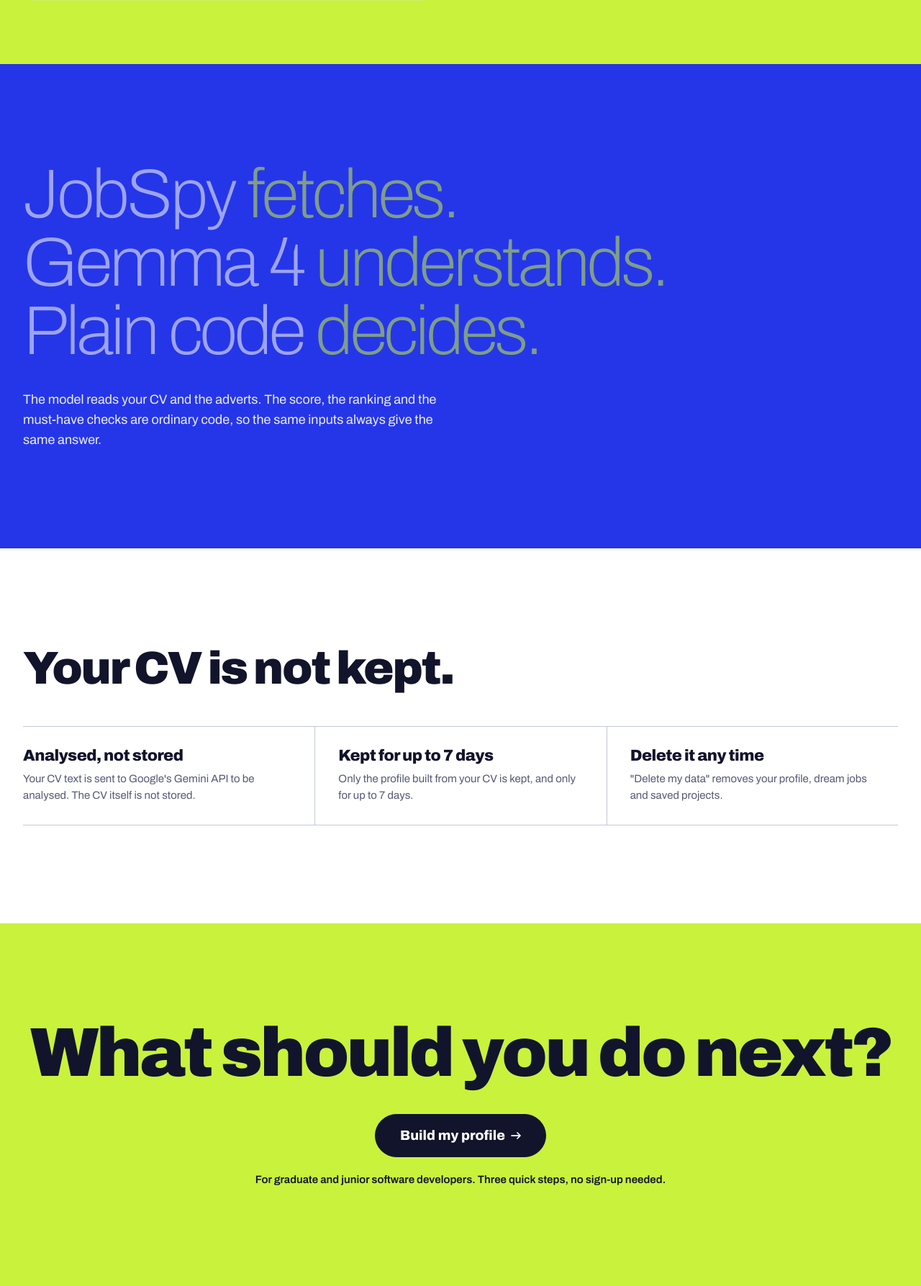
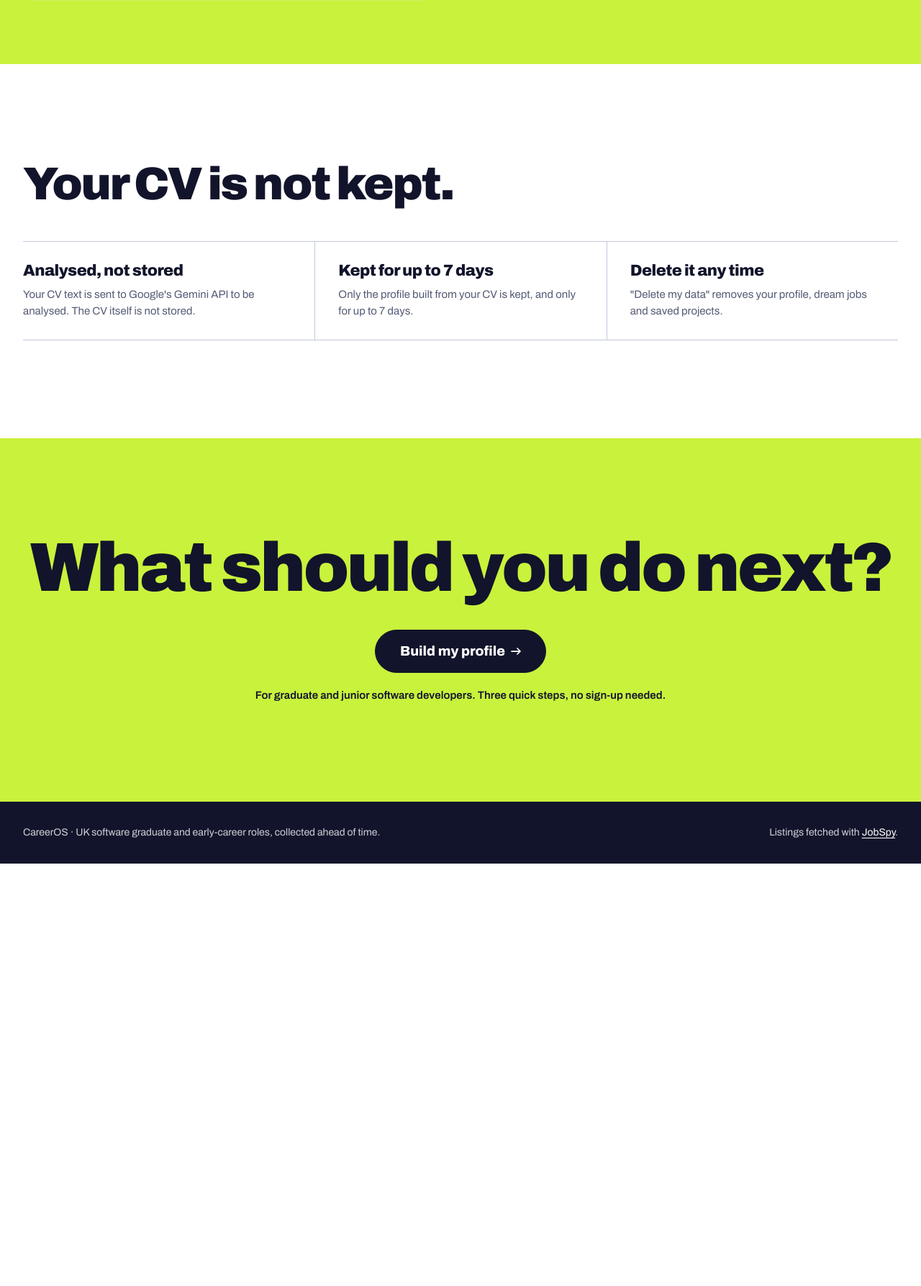
Before and after one commit to cchandan/Job-Buddy, a FastAPI app: page / in a window 1280 px wide. Shown: the part 3246-5033 px from the top of the page at 72% size. After the commit the page ends 4446 px from the top, so only its background shows below. Run offline with FastAPI, Linux system fonts and the light colour scheme.

Commit message:
Remove the credo section from the landing page
Co-Authored-By: Claude Opus 5.5 <noreply@anthropic.com>

```diff
--- a/app/static/landing.css
+++ b/app/static/landing.css
@@ -209,19 +209,6 @@
 
 .band .gap, .band .project { text-align: left; }
 
-/* ---------- Credo ---------- */
-
-.credo { display: grid; gap: 0.25rem; }
-.credo li {
-  font-size: clamp(2.5rem, 0.8rem + 8.2vw, 6rem);
-  font-weight: 900;
-  font-stretch: 120%;
-  letter-spacing: -0.04em;
-  line-height: 0.95;
-}
-.credo li b { font-weight: inherit; color: var(--lime); }
-.credo__note { max-width: 36rem; margin-top: 2.25rem; font-size: 1.125rem; line-height: 1.55; color: rgb(255 255 255 / 0.9); }
-
 /* ---------- Privacy ---------- */
 
 .facts-row { display: grid; margin-top: 3rem; border-top: 1px solid var(--line-strong); }
@@ -258,9 +245,6 @@
     @keyframes rise { from { opacity: 0.25; transform: translateY(3rem); } }
 
     .rank__score, .band .gap .score, .band .gap .meter { animation: score-in linear both; animation-timeline: view(); animation-range: entry 10% cover 38%; }
-
-    .credo li { animation: thicken linear both; animation-timeline: view(); animation-range: entry 15% cover 48%; }
-    @keyframes thicken { from { font-weight: 160; font-stretch: 66%; opacity: 0.55; } }
   }
 }
 
--- a/app/templates/landing.html
+++ b/app/templates/landing.html
@@ -138,18 +138,6 @@
     </div>
   </section>
 
-  <section class="band band--cobalt">
-    <div class="wrap">
-      <h2 class="sr-only">How it works</h2>
-      <ul class="credo">
-        <li>JobSpy <b>fetches.</b></li>
-        <li>Gemma 4 <b>understands.</b></li>
-        <li>Plain code <b>decides.</b></li>
-      </ul>
-      <p class="credo__note">The model reads your CV and the adverts. The score, the ranking and the must-have checks are ordinary code, so the same inputs always give the same answer.</p>
-    </div>
-  </section>
-
   <section class="band band--stock">
     <div class="wrap">
       <div class="band__text"><h2>Your CV is not kept.</h2></div>
```
